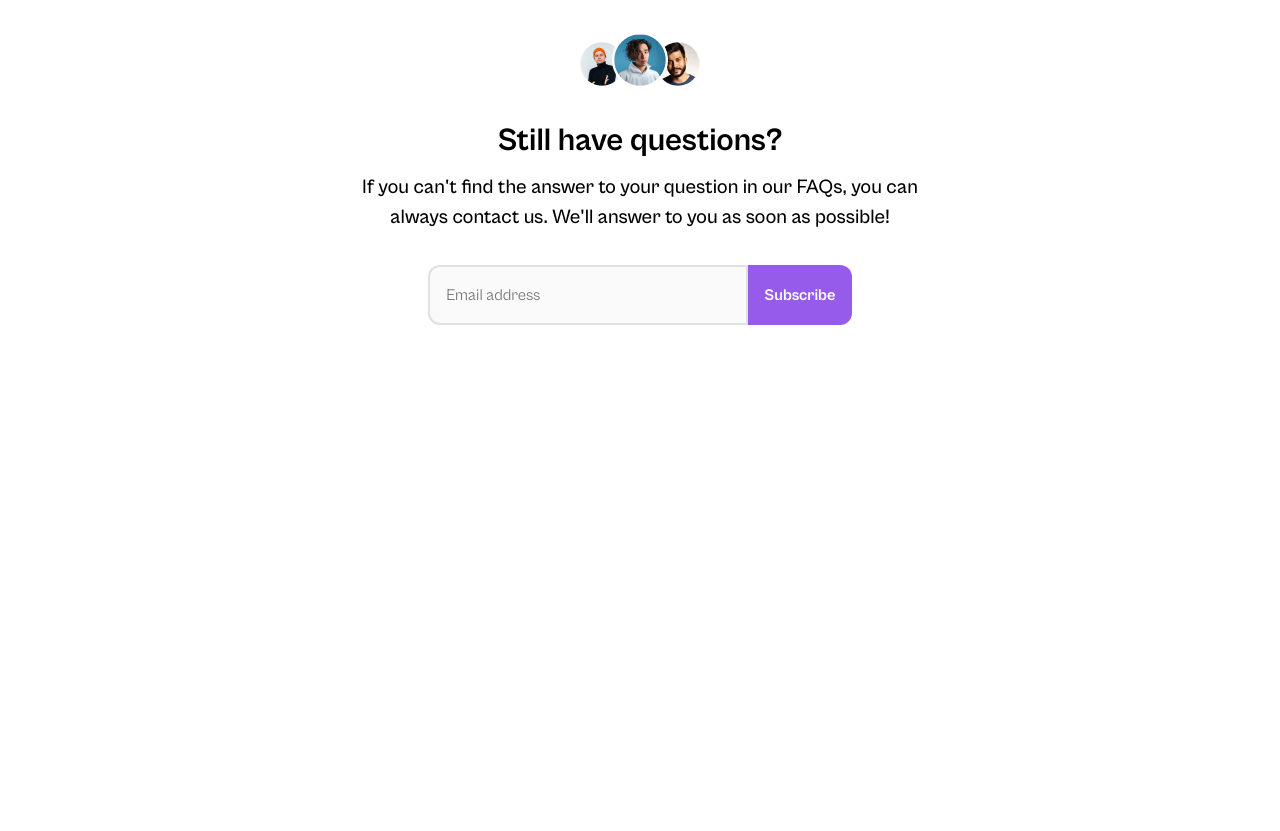
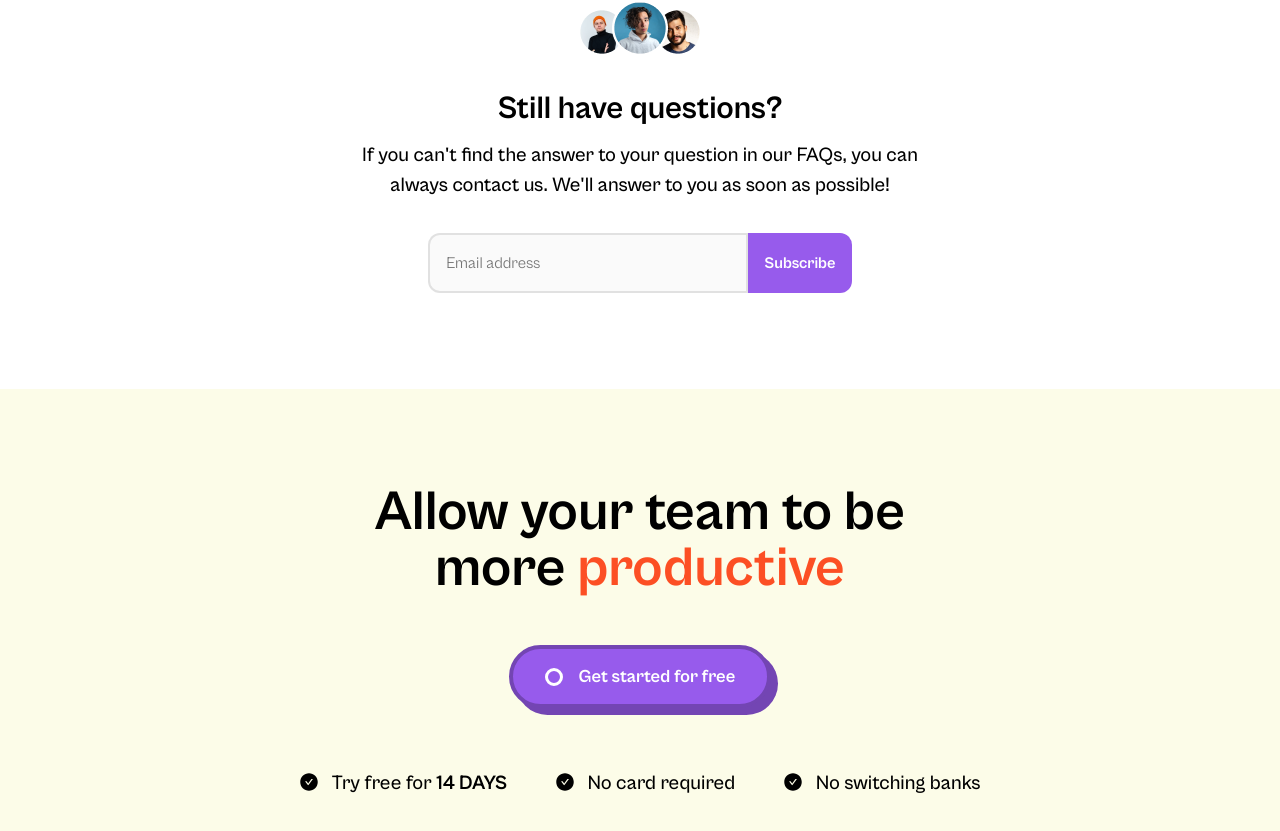
Before and after one commit to BlakeZajac/react-fintask-website, a React (Create React App) app: page / in a window 1280 px wide. Shown: the part 7383-8214 px from the top of the page. Before the commit the page ends 7804 px from the top, so only its background shows below. Built offline with nearby package versions, Linux system fonts and the light colour scheme.

Commit message:
Completed home page pending footer styles

```diff
--- a/src/App.js
+++ b/src/App.js
@@ -8,6 +8,7 @@ import Advantages from "./containers/advantages/Advantages";
 import Pricing from "./containers/pricing/Pricing";
 import Reviews from "./containers/reviews/Reviews";
 import Boilerplate from "./components/boilerplate/Boilerplate";
+import CTA from "./components/cta/CTA";
 
 function App() {
   return (
@@ -19,6 +20,7 @@ function App() {
       <Pricing />
       <Reviews />
       <Boilerplate />
+      <CTA />
     </div>
   );
 }
--- a/src/components/boilerplate/Boilerplate.jsx
+++ b/src/components/boilerplate/Boilerplate.jsx
@@ -1,5 +1,6 @@
 import React from "react";
 import img from "../../assets/boilerplate/boilerplate-01.png";
+import Newsletter from "../../components/newsletter/Newsletter";
 import "./boilerplate.scss";
 
 const Boilerplate = () => {
@@ -18,10 +19,7 @@ const Boilerplate = () => {
           </p>
         </div>
 
-        <div className="boilerplate__newsletter">
-          <input type="text" placeholder="Email address" />
-          <button type="button">Subscribe</button>
-        </div>
+        <Newsletter />
       </div>
     </div>
   );
--- a/src/components/boilerplate/boilerplate.scss
+++ b/src/components/boilerplate/boilerplate.scss
@@ -16,64 +16,4 @@
       padding-bottom: 1rem;
     }
   }
-
-  &__newsletter {
-    display: flex;
-    align-items: center;
-    justify-content: center;
-    flex-direction: row;
-
-    @media all and (max-width: $breakpoint-tablet-sm) {
-      flex-direction: column;
-    }
-
-    input {
-      font-family: $font-family;
-      background-color: #fafafa;
-      border: 2px solid rgba(0, 0, 0, 0.1);
-      border-radius: 12px 0 0 12px;
-      padding: 16px;
-      height: 60px;
-      color: $color-black;
-      width: 320px;
-      font-size: 1rem;
-      outline: none;
-      transition: all 0.2s ease-in-out;
-
-      @media all and (max-width: $breakpoint-tablet-sm) {
-        border-radius: 12px;
-        width: 100%;
-        margin-bottom: 0.75rem;
-      }
-
-      &:focus {
-        border: 2px solid $button-purple-bg;
-        transition: all 0.2s ease-in-out;
-      }
-    }
-
-    button {
-      cursor: pointer;
-      font-family: $font-family;
-      font-weight: 700;
-      background-color: $button-purple-bg;
-      border: 0;
-      border-radius: 0 12px 12px 0;
-      padding: 16px;
-      height: 60px;
-      color: $color-white;
-      font-size: 1rem;
-      outline: none;
-      transition: all 0.2s ease-in-out;
-
-      @media all and (max-width: $breakpoint-tablet-sm) {
-        border-radius: 12px;
-        width: 100%;
-      }
-
-      &:hover {
-        background-image: linear-gradient(rgb(0 0 0 /10%) 0 0);
-      }
-    }
-  }
 }
--- /dev/null
+++ b/src/components/cta/CTA.jsx
@@ -0,0 +1,44 @@
+import React from "react";
+import Button from "../button/Button";
+import { AiFillCheckCircle } from "react-icons/ai";
+import "./cta.scss";
+
+const CTA = () => {
+  return (
+    <div className="section cta">
+      <div className="row">
+        <div className="cta__content">
+          <h2>
+            Allow your team to be more <span class="orange">productive</span>
+          </h2>
+          <Button text="Get started for free" color="btn--purple" />
+        </div>
+
+        <div className="cta__items">
+          <div className="cta__items__item">
+            <p>
+              <AiFillCheckCircle />{" "}
+              <span>
+                Try free for <strong>14 DAYS</strong>
+              </span>
+            </p>
+          </div>
+
+          <div className="cta__items__item">
+            <p>
+              <AiFillCheckCircle /> <span>No card required</span>
+            </p>
+          </div>
+
+          <div className="cta__items__item">
+            <p>
+              <AiFillCheckCircle /> <span>No switching banks</span>
+            </p>
+          </div>
+        </div>
+      </div>
+    </div>
+  );
+};
+
+export default CTA;
--- /dev/null
+++ b/src/components/cta/cta.scss
@@ -0,0 +1,43 @@
+@import "../../App.scss";
+
+.cta {
+  background: #fcfce8;
+
+  &__content {
+    text-align: center;
+    max-width: 600px;
+    margin: 0 auto;
+    padding-bottom: 4rem;
+
+    h2 {
+      padding-bottom: 3rem;
+    }
+  }
+
+  &__items {
+    display: flex;
+    flex-wrap: wrap;
+    align-items: center;
+    justify-content: center;
+    gap: 0 3rem;
+
+    &__item {
+      transition: all 0.1s ease-in-out;
+
+      &:hover {
+        transition: all 0.1s ease-in-out;
+
+        svg {
+          opacity: 0.5;
+          transition: all 0.1s ease-in-out;
+        }
+      }
+
+      span {
+        position: relative;
+        top: -3px;
+        margin-left: 0.5rem;
+      }
+    }
+  }
+}
--- /dev/null
+++ b/src/components/newsletter/Newsletter.jsx
@@ -0,0 +1,13 @@
+import React from "react";
+import "./newsletter.scss";
+
+const Newsletter = () => {
+  return (
+    <div className="newsletter">
+      <input type="text" placeholder="Email address" />
+      <button type="button">Subscribe</button>
+    </div>
+  );
+};
+
+export default Newsletter;
--- /dev/null
+++ b/src/components/newsletter/newsletter.scss
@@ -0,0 +1,61 @@
+@import "../../App.scss";
+
+.newsletter {
+  display: flex;
+  align-items: center;
+  justify-content: center;
+  flex-direction: row;
+
+  @media all and (max-width: $breakpoint-tablet-sm) {
+    flex-direction: column;
+  }
+
+  input {
+    font-family: $font-family;
+    background-color: #fafafa;
+    border: 2px solid rgba(0, 0, 0, 0.1);
+    border-radius: 12px 0 0 12px;
+    padding: 16px;
+    height: 60px;
+    color: $color-black;
+    width: 320px;
+    font-size: 1rem;
+    outline: none;
+    transition: all 0.2s ease-in-out;
+
+    @media all and (max-width: $breakpoint-tablet-sm) {
+      border-radius: 12px;
+      width: 100%;
+      margin-bottom: 0.75rem;
+    }
+
+    &:focus {
+      border: 2px solid $button-purple-bg;
+      transition: all 0.2s ease-in-out;
+    }
+  }
+
+  button {
+    cursor: pointer;
+    font-family: $font-family;
+    font-weight: 700;
+    background-color: $button-purple-bg;
+    border: 0;
+    border-radius: 0 12px 12px 0;
+    padding: 16px;
+    height: 60px;
+    color: $color-white;
+    font-size: 1rem;
+    outline: none;
+    transition: all 0.2s ease-in-out;
+
+    @media all and (max-width: $breakpoint-tablet-sm) {
+      border-radius: 12px;
+      width: 100%;
+    }
+
+    &:hover {
+      background-image: linear-gradient(rgb(0 0 0 /10%) 0 0);
+    }
+  }
+}
--- a/src/containers/reviews/reviews.scss
+++ b/src/containers/reviews/reviews.scss
@@ -35,6 +35,14 @@
 
         @media all and (max-width: $breakpoint-tablet) {
           margin-bottom: 1rem;
+        }
+      }
+
+      &:nth-of-type(7),
+      &:nth-of-type(8),
+      &:nth-of-type(9) {
+        @media all and (min-width: $breakpoint-desktop) {
+          margin-bottom: 0;
         }
       }
 
```
Also changed, not shown: src/containers/footer/Footer.jsx (added, +70 -0 lines), src/containers/footer/footer.scss (added, +8 -0 lines).
